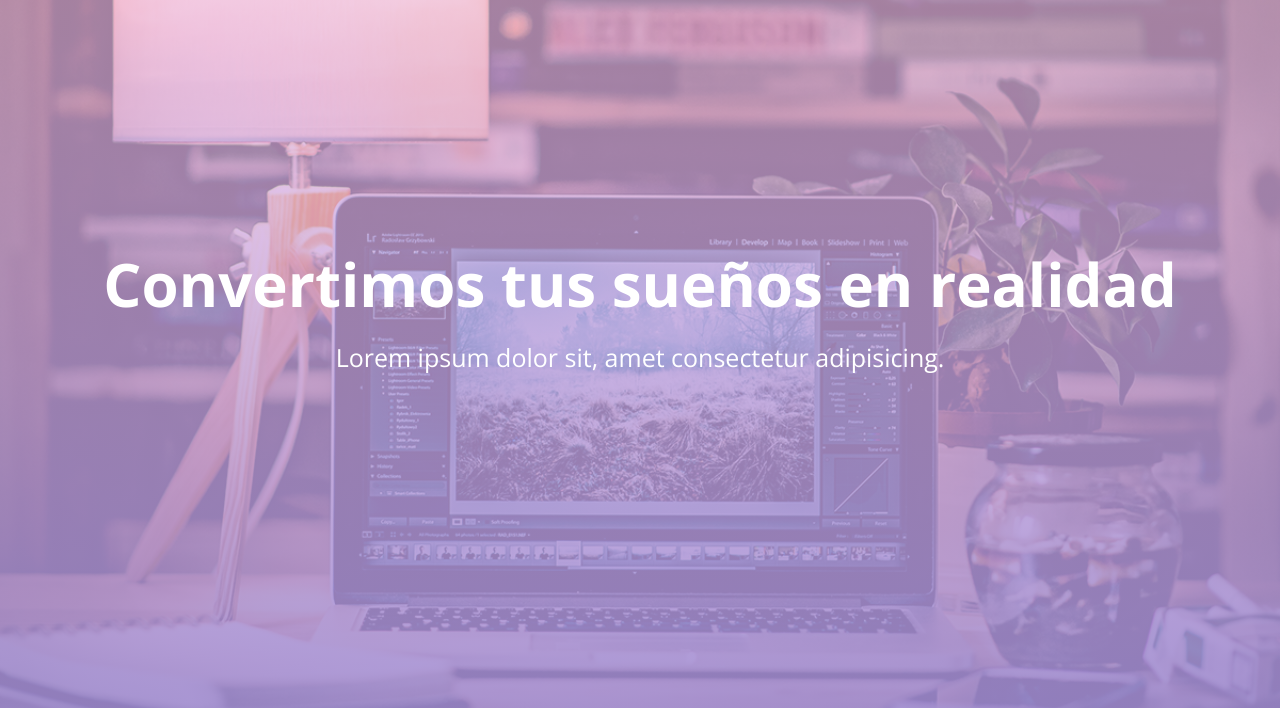
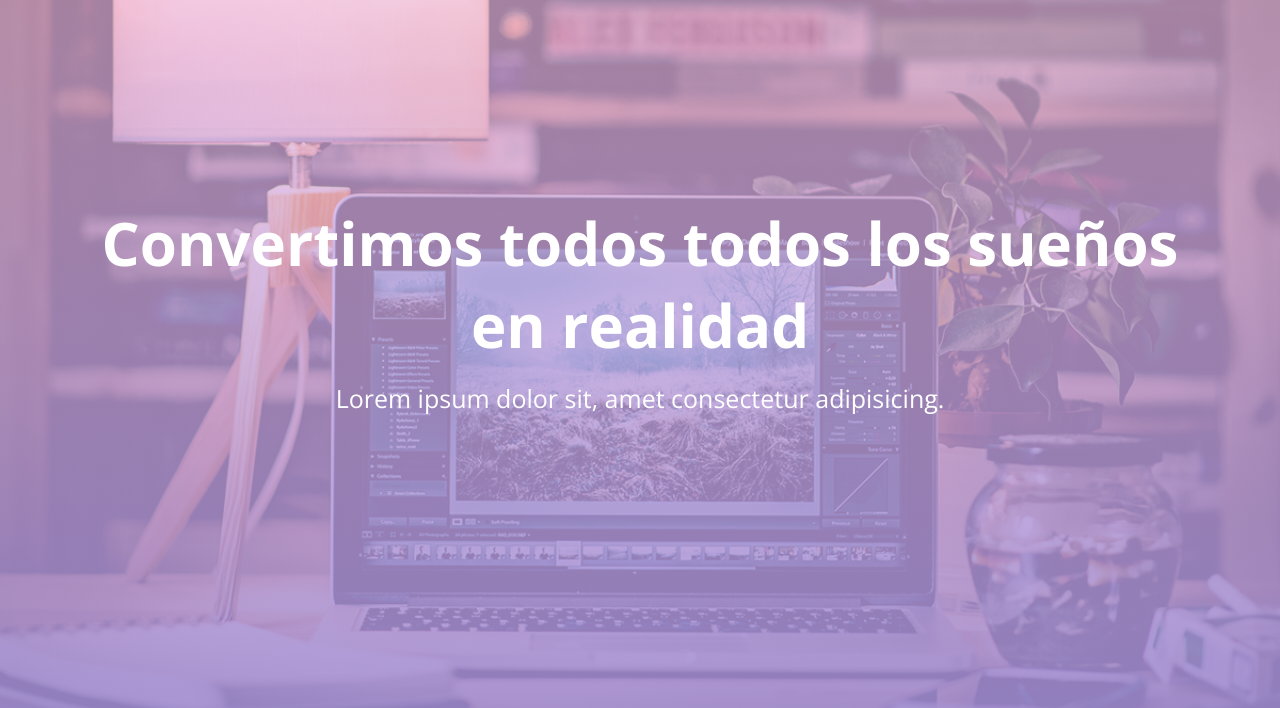
Before and after one commit to Gomez-Luis-Alfredo/practicas-ramas-merge, a plain HTML site: page index.html in a window 1280 px wide. Shown: the part 92-800 px from the top of the page. Drawn offline with nearby package versions, Linux system fonts and the light colour scheme.

Commit message:
Cambio final pedro

```diff
--- a/index.html
+++ b/index.html
@@ -21,7 +21,7 @@
             <a href="#contacto">Contacto</a>
         </nav>
         <div class="contenedor head" >
-            <h1 class="titulo">Convertimos tus sueños en realidad</h1>
+            <h1 class="titulo">Convertimos todos todos los  sueños en realidad</h1>
             <p class="copy">Lorem ipsum dolor sit, amet consectetur adipisicing.</p>
 
         </div>
```
